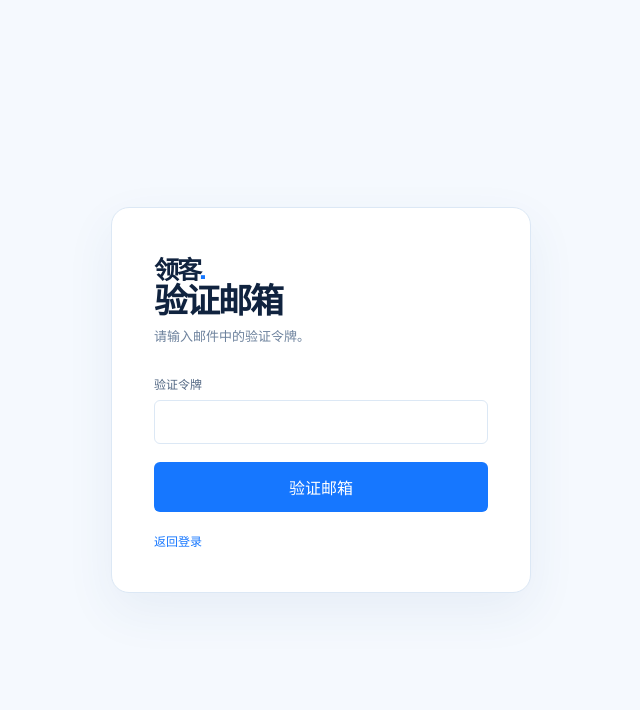
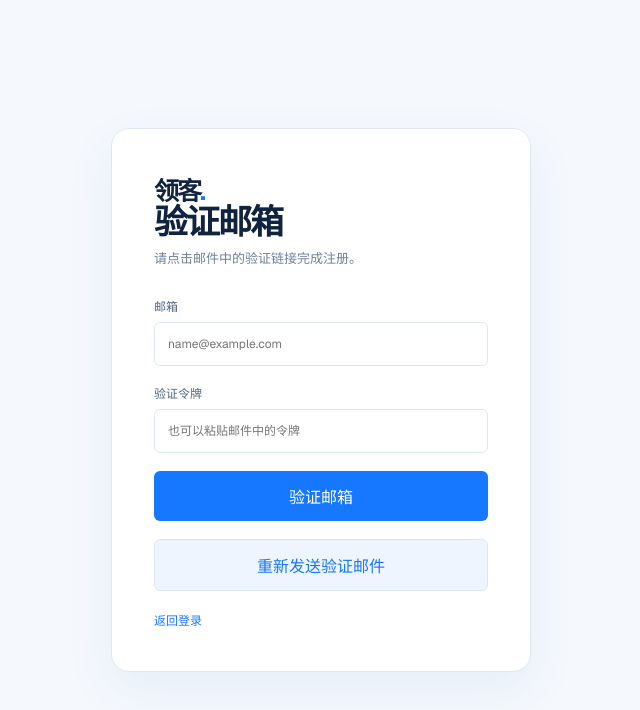
Before and after one commit to xiazhiyi99/LinkJobGo, a Next.js app in the folder apps/web/: page /verify-email in a window 1280 px wide. Shown: the top 710 px of the page, without its empty margins (319-959 px from the left). Built offline with nearby package versions, Linux system fonts and the light colour scheme; no server answers.

Commit message:
Complete registration email verification flow

```diff
--- a/apps/web/app/verify-email/page.tsx
+++ b/apps/web/app/verify-email/page.tsx
@@ -1,12 +1,96 @@
 'use client';
 
 import Link from 'next/link';
-import { useEffect, useState } from 'react';
+import { useRouter } from 'next/navigation';
+import { useEffect, useRef, useState } from 'react';
 import { apiRequest } from '../../lib/api-client';
 
 export default function VerifyEmailPage() {
-  const [token, setToken] = useState(''); const [message, setMessage] = useState('');
-  useEffect(() => { const value = new URLSearchParams(window.location.search).get('token'); if (value) setToken(value); }, []);
-  const verify = async () => { setMessage(''); try { await apiRequest('/auth/verify-email', { method: 'POST', body: JSON.stringify({ token }) }); setMessage('邮箱验证成功，请返回工作台。'); } catch (error) { setMessage(error instanceof Error ? error.message : '验证失败，请稍后再试。'); } };
-  return <main className="auth-page"><div className="auth-card"><Link className="auth-brand" href="/">领客<span>.</span></Link><h1>验证邮箱</h1><p>请输入邮件中的验证令牌。</p><form className="auth-form" onSubmit={(event) => { event.preventDefault(); void verify(); }}><label>验证令牌<input value={token} onChange={(e) => setToken(e.target.value)} required /></label><button type="submit">验证邮箱</button>{message && <p>{message}</p>}</form><div className="auth-links"><Link href="/login">返回登录</Link></div></div></main>;
+  const router = useRouter();
+  const [token, setToken] = useState('');
+  const [email, setEmail] = useState('');
+  const [next, setNext] = useState('/workspace/profile');
+  const [message, setMessage] = useState('');
+  const [status, setStatus] = useState<'idle' | 'verifying' | 'verified'>('idle');
+  const [loading, setLoading] = useState(false);
+  const verifiedToken = useRef<string | null>(null);
+
+  const verify = async (value = token, destination = next) => {
+    if (!value) {
+      setMessage('请打开邮件中的验证链接，或粘贴验证令牌。');
+      return;
+    }
+    setLoading(true);
+    setStatus('verifying');
+    setMessage('');
+    try {
+      await apiRequest('/auth/verify-email', { method: 'POST', body: JSON.stringify({ token: value }) });
+      setStatus('verified');
+      try {
+        await apiRequest('/auth/me');
+        router.replace(destination);
+      } catch {
+        router.replace('/login?verified=1&next=' + encodeURIComponent(destination));
+      }
+    } catch (error) {
+      setStatus('idle');
+      setMessage(error instanceof Error ? error.message : '验证失败，请稍后再试。');
+    } finally {
+      setLoading(false);
+    }
+  };
+
+  useEffect(() => {
+    const params = new URLSearchParams(window.location.search);
+    const value = params.get('token') || '';
+    const address = params.get('email') || '';
+    const destination = params.get('next');
+    setToken(value);
+    setEmail(address);
+    if (destination?.startsWith('/')) setNext(destination);
+    if (value && verifiedToken.current !== value) {
+      verifiedToken.current = value;
+      void verify(value, destination?.startsWith('/') ? destination : '/workspace/profile');
+    }
+  }, []);
+
+  const resend = async () => {
+    if (!email) {
+      setMessage('请先填写注册邮箱。');
+      return;
+    }
+    setLoading(true);
+    setMessage('');
+    try {
+      const result = await apiRequest<{ message: string }>('/auth/resend-verification', {
+        method: 'POST',
+        body: JSON.stringify({ email }),
+      });
+      setMessage(result.message || '如果邮箱存在，验证链接将发送到邮箱。');
+    } catch (error) {
+      setMessage(error instanceof Error ? error.message : '发送失败，请稍后再试。');
+    } finally {
+      setLoading(false);
+    }
+  };
+
+  return (
+    <main className="auth-page">
+      <div className="auth-card">
+        <Link className="auth-brand" href="/">领客<span>.</span></Link>
+        <h1>验证邮箱</h1>
+        <p>{status === 'verified' ? '邮箱已验证，正在进入下一步。' : '请点击邮件中的验证链接完成注册。'}</p>
+        {status !== 'verified' && (
+          <form className="auth-form" onSubmit={(event) => { event.preventDefault(); void verify(); }}>
+            <label>邮箱<input type="email" value={email} onChange={(event) => setEmail(event.target.value)} placeholder="name@example.com" /></label>
+            <label>验证令牌<input value={token} onChange={(event) => setToken(event.target.value)} placeholder="也可以粘贴邮件中的令牌" /></label>
+            <button type="submit" disabled={loading}>{loading && status === 'verifying' ? '验证中…' : '验证邮箱'}</button>
+            <button type="button" className="auth-secondary-button" onClick={() => void resend()} disabled={loading}>重新发送验证邮件</button>
+            {message && <p>{message}</p>}
+          </form>
+        )}
+        <div className="auth-links"><Link href="/login">返回登录</Link></div>
+      </div>
+    </main>
+  );
 }
```
Also changed, not shown: apps/web/components/auth/AuthForm.tsx (+68 -1 lines), apps/web/components/auth/AuthGate.tsx (+16 -2 lines), apps/web/app/globals.css, 1 other file (tests, documents, lock files or other folders).
